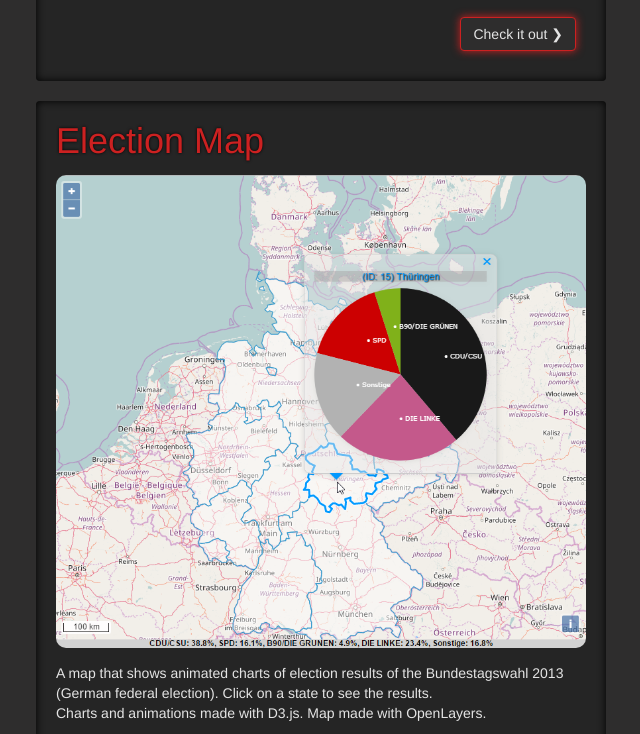
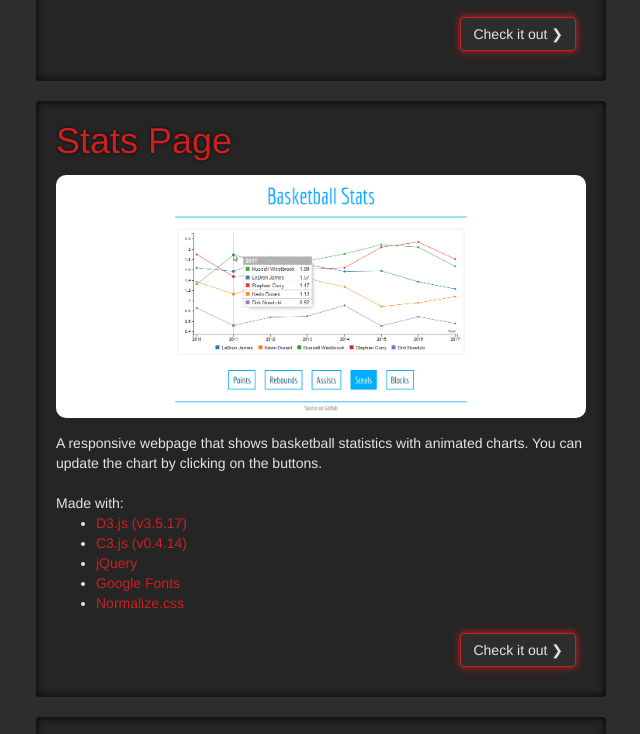
Before and after one commit to mcodebox/mcodebox.github.io, a plain HTML site: page index.html in a window 1280 px wide. Shown: the part 731-1465 px from the top of the page, without its empty margins (319-959 px from the left). Drawn offline with Linux system fonts and the light colour scheme.

Commit message:
added stats_page

```diff
--- a/index.html
+++ b/index.html
@@ -35,7 +35,7 @@
       <div class="contbox col-xs-12 col-md-6">
         <h1>Movie Review Page</h1>
         <img class="roundimage" src="img/movrev_.png">
-        A responsive and animated page that uses data from an API and personal data stored in a JSON to generate the content.<br>
+        A responsive and animated website that uses data from an API and personal data stored in a JSON to generate the content.<br>
         Titles are searchable with a searchbar.
         <br><br>
         Made with:
@@ -46,6 +46,23 @@
           <li><a href="https://github.com/necolas/normalize.css">Normalize.css</a></li>
         </ul>
         <a href="https://mcodebox.github.io/movrev/"><button type="button" class="btn btn-default pull-right">Check it out &#10095</button></a>
+      </div>
+
+      <!-- Stats Page -->
+      <div class="contbox col-xs-12 col-md-6">
+        <h1>Stats Page</h1>
+        <img class="roundimage" src="img/stats_page.png">
+        A responsive webpage that shows basketball statistics with animated charts. You can update the chart by clicking on the buttons.
+        <br><br>
+        Made with:
+        <ul>
+          <li><a href="https://github.com/d3/d3/releases/tag/v3.5.17">D3.js (v3.5.17)</li>
+          <li><a href="https://github.com/c3js/c3">C3.js (v0.4.14)</a></li>
+          <li><a href="https://github.com/jquery/jquery">jQuery</a></li>
+          <li><a href="https://fonts.google.com/">Google Fonts</a></li>
+          <li><a href="https://github.com/necolas/normalize.css">Normalize.css</a></li>
+        </ul>
+        <a href="http://mcodebox.morscha.de/stats_page/"><button type="button" class="btn btn-default pull-right">Check it out &#10095</button></a>
       </div>
 
       <!-- Election Map -->
```
